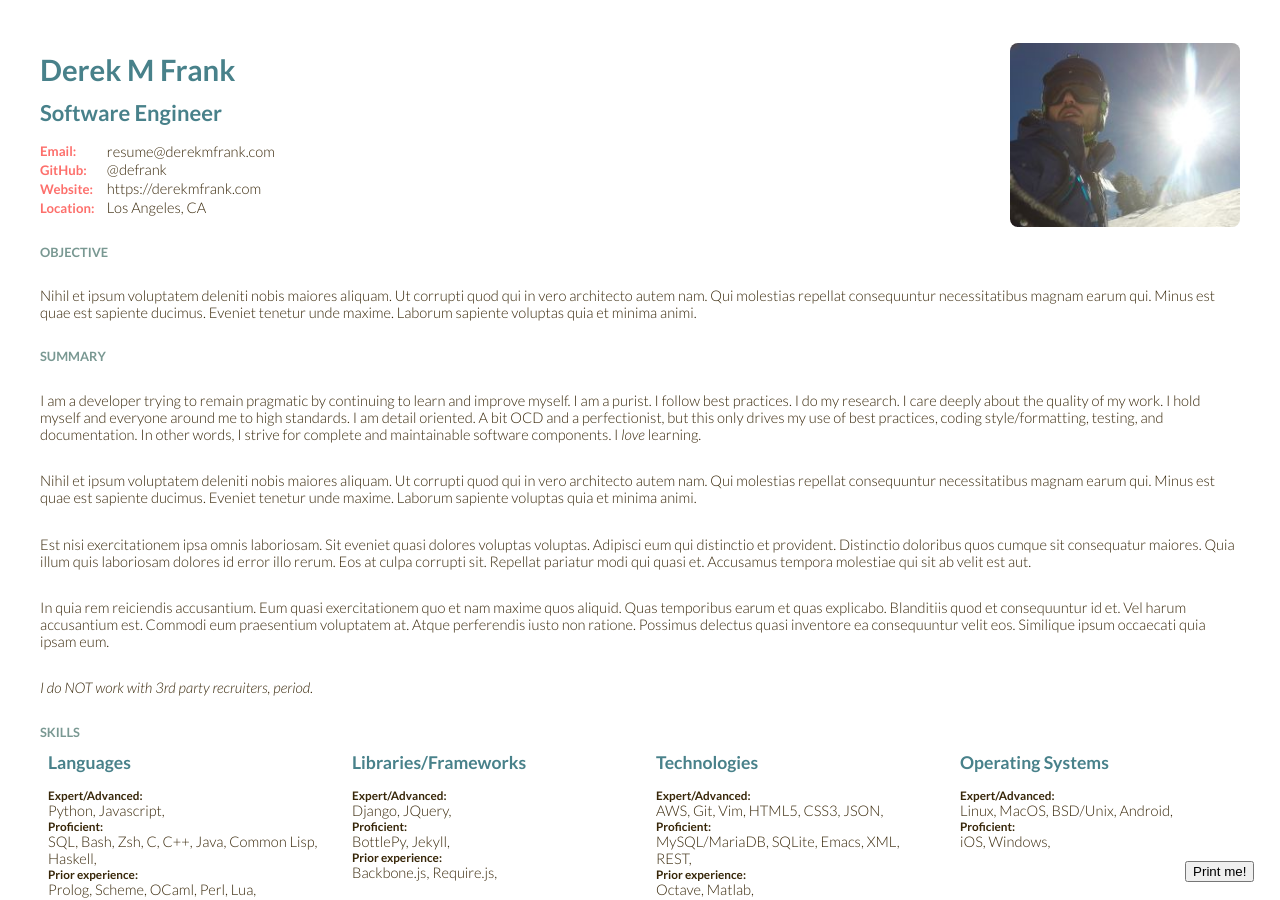
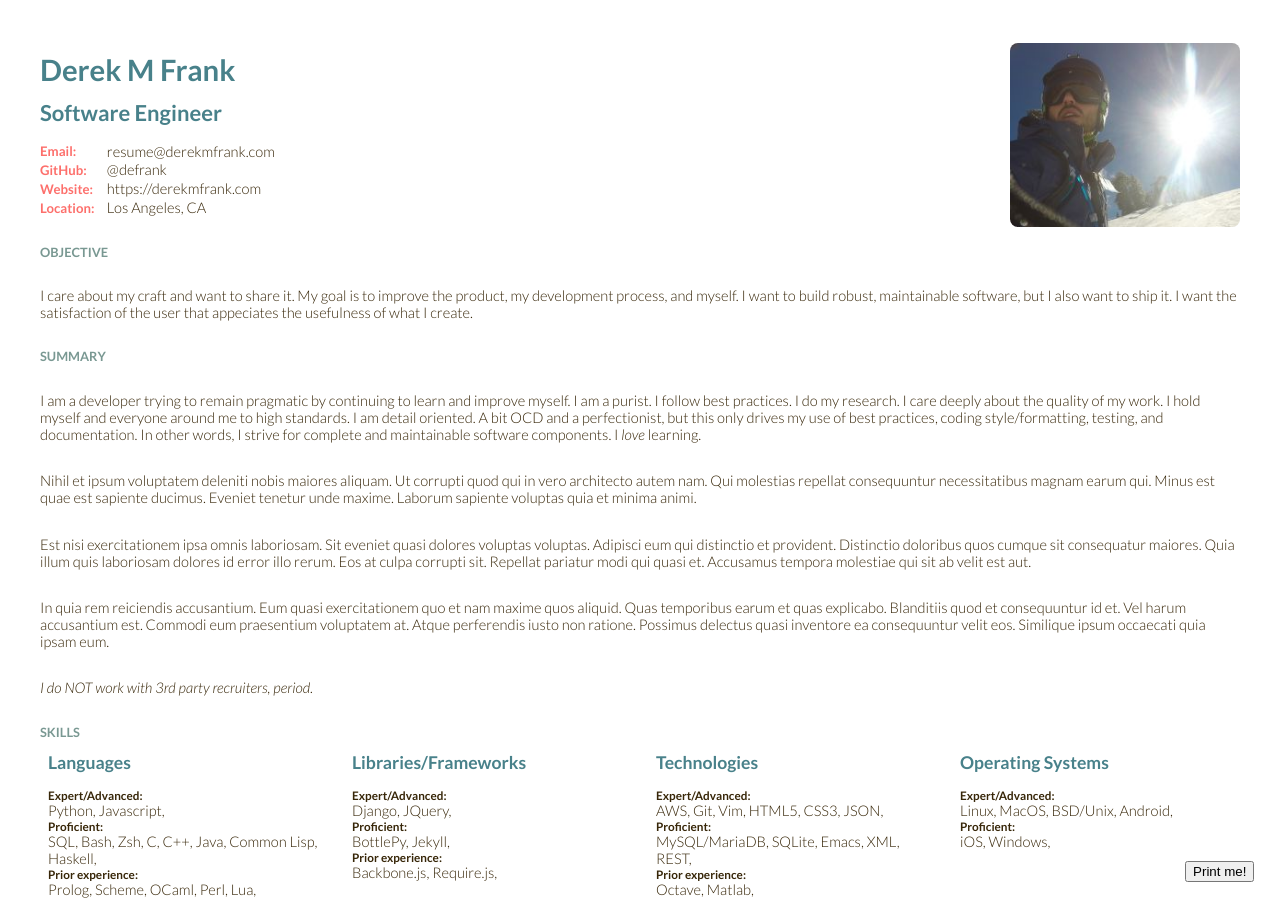
Before and after one commit to defrank/defrank.github.io, a Jekyll site: the page built from resume.html, in a window 1280 px wide and 900 px high. Built offline with Jekyll 4.4.1, drawn with Linux system fonts in a browser that asks for light colours.

```diff
--- a/resume.html
+++ b/resume.html
@@ -419,10 +419,10 @@ layout: blank
 <main>
     <section id="objective">
         <h3>Objective</h3>
-        <p>Nihil et ipsum voluptatem deleniti nobis maiores aliquam. Ut corrupti quod qui in
-        vero architecto autem nam. Qui molestias repellat consequuntur necessitatibus magnam
-        earum qui. Minus est quae est sapiente ducimus. Eveniet tenetur unde maxime. Laborum
-        sapiente voluptas quia et minima animi.</p>
+        <p>I care about my craft and want to share it.  My goal is to improve the product, my
+        development process, and myself.  I want to build robust, maintainable software, but I also
+        want to ship it.  I want the satisfaction of the user that appeciates the usefulness of what
+        I create.</p>
     </section>
 
     <br clear="all" />
```
